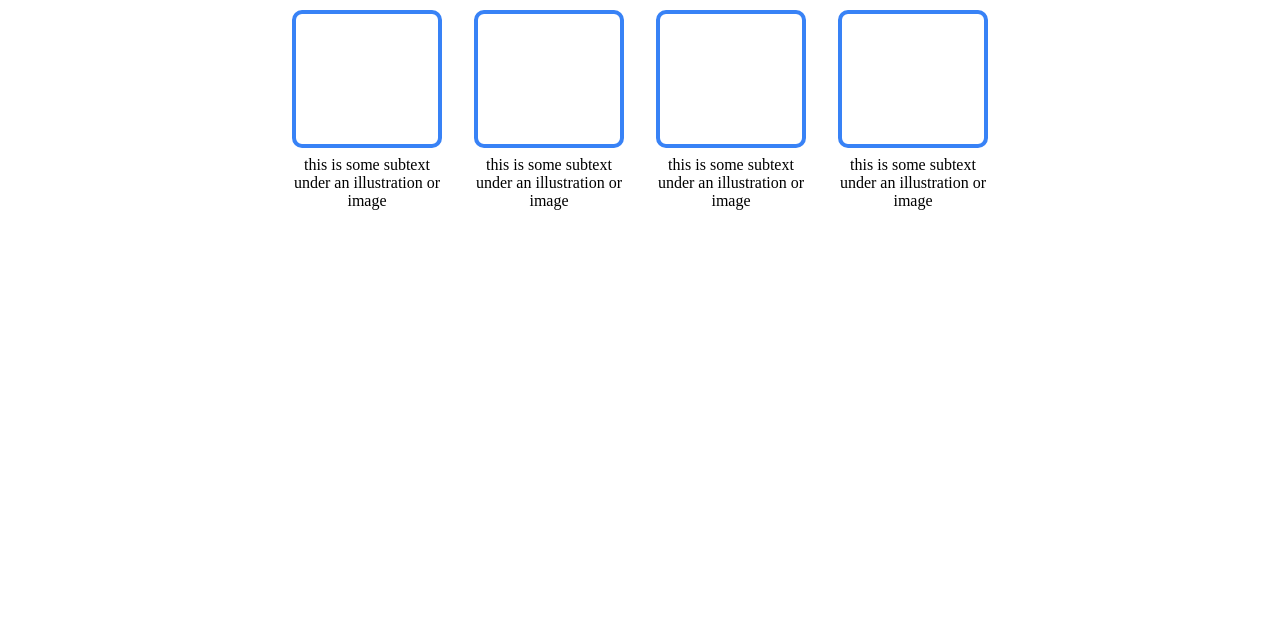
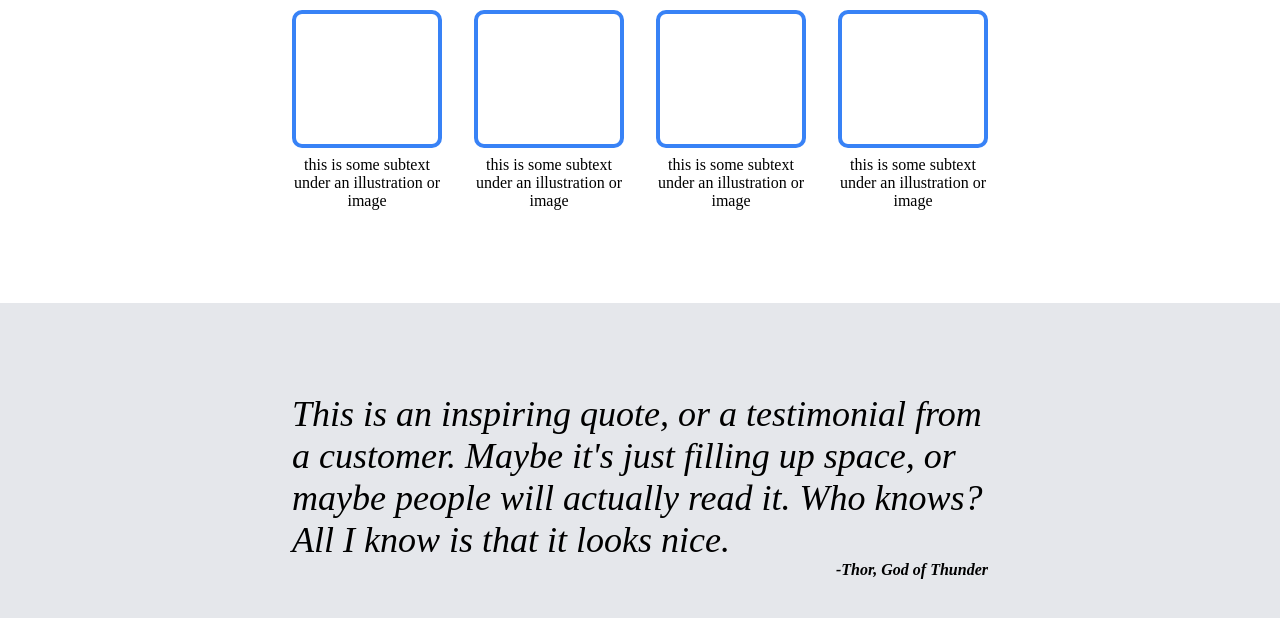
Before and after one commit to Steadfast237/Landing_Page, a plain HTML site: page index.html in a window 1280 px wide. Shown: the part 460-1078 px from the top of the page. Before the commit the page ends 800 px from the top, so only its background shows below. Drawn offline with Linux system fonts and the light colour scheme.

Commit message:
Add quote section

```diff
--- a/css/styles.css
+++ b/css/styles.css
@@ -51,8 +51,6 @@ button {
 }
 
 .info-header {
-  font-size: 36px;
-  font-weight: 900;
   color: #1f2937;
   margin: 31px 0;
 }
@@ -70,9 +68,24 @@ button {
   border-radius: 10px;
 }
 
+.quote {
+  background-color: #e5e7eb;
+  font-style: italic;
+}
+
+.quote div {
+  width: 696px;
+}
+
+.quote_author {
+  font-size: initial;
+  text-align: right;
+}
+
 /* grouping selector */
 header,
-.info {
+.info,
+.quote {
   padding: 0 183px;
   height: 366px;
 }
@@ -81,6 +94,13 @@ button,
 .logo_text,
 .hero_main_text {
   color: #f9faf8;
+}
+
+button,
+.logo_text,
+.hero_main_text,
+.quote_author,
+.info-header {
   font-weight: 900;
 }
 
@@ -95,13 +115,21 @@ ul,
 .hero_content,
 .hero_image,
 .collection,
-.image {
+.image,
+.quote {
   display: flex;
 }
 
 nav,
-.hero_image {
+.hero_image,
+.quote {
   align-items: center;
+}
+
+.hero_image,
+.collection,
+.quote {
+  justify-content: center;
 }
 
 .hero_main_text,
@@ -114,9 +142,9 @@ nav,
   gap: 32px;
 }
 
-.hero_image,
-.collection {
-  justify-content: center;
+.info-header,
+.quote {
+  font-size: 36px;
 }
 
 /* descendant combinator */
--- a/index.html
+++ b/index.html
@@ -57,5 +57,16 @@
         </div>
       </div>
     </section>
+
+    <section class="quote">
+      <div>
+        <p>
+          This is an inspiring quote, or a testimonial from a customer. Maybe
+          it's just filling up space, or maybe people will actually read it. Who
+          knows? All I know is that it looks nice.
+        </p>
+        <p class="quote_author">-Thor, God of Thunder</p>
+      </div>
+    </section>
   </body>
 </html>
```
